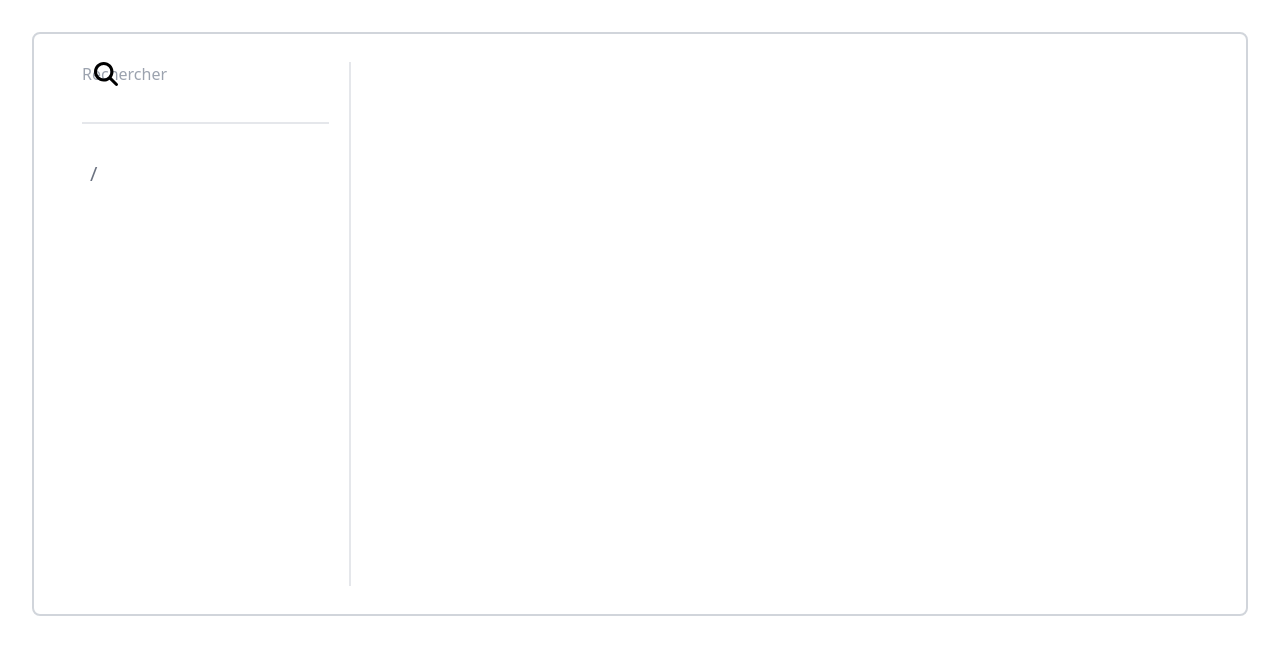
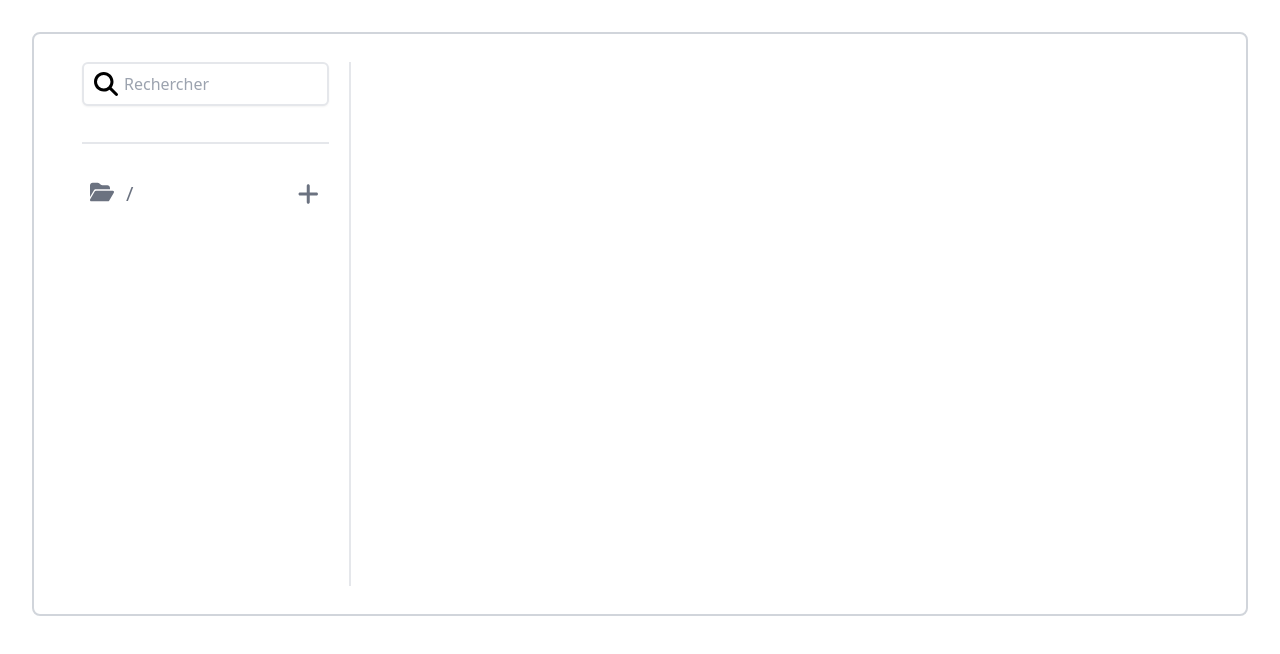
Before and after one commit to TheoMeunier/vue-filemanager, a Vue app: page / in a window 1280 px wide. Shown: the top 654 px of the page. Built offline with nearby package versions, Linux system fonts and the light colour scheme.

Commit message:
add current file svg default value h / w

```diff
--- a/src/components/ui/Icons/IconPlus.vue
+++ b/src/components/ui/Icons/IconPlus.vue
@@ -1,11 +1,18 @@
 <template>
-  <svg xmlns="http://www.w3.org/2000/svg" viewBox="0 0 448 512">
+  <svg xmlns="http://www.w3.org/2000/svg" :width="props.size" :height="props.size" viewBox="0 0 448 512">
     <!--! Font Awesome Pro 6.3.0 by @fontawesome - https://fontawesome.com License - https://fontawesome.com/license (Commercial License) Copyright 2023 Fonticons, Inc. -->
-    <path
+    <path fill="currentColor"
         d="M240 80c0-17.7-14.3-32-32-32s-32 14.3-32 32V224H32c-17.7 0-32 14.3-32 32s14.3 32 32 32H176V432c0 17.7 14.3 32 32 32s32-14.3 32-32V288H384c17.7 0 32-14.3 32-32s-14.3-32-32-32H240V80z"/>
   </svg>
 </template>
 
-<script></script>
+<script setup>
+const props = defineProps({
+  size: {
+    type: Number,
+    default: 24
+  }
+})
+</script>
 
 <style scoped></style>
--- a/src/components/ui/Icons/IconSearch.vue
+++ b/src/components/ui/Icons/IconSearch.vue
@@ -1,11 +1,18 @@
 <template>
-  <svg xmlns="http://www.w3.org/2000/svg" viewBox="0 0 512 512">
+  <svg xmlns="http://www.w3.org/2000/svg" :width="props.size" :height="props.size" viewBox="0 0 512 512">
     <!--! Font Awesome Pro 6.3.0 by @fontawesome - https://fontawesome.com License - https://fontawesome.com/license (Commercial License) Copyright 2023 Fonticons, Inc. -->
-    <path
+    <path fill="currentColor" fill-rule="evenodd"
         d="M416 208c0 45.9-14.9 88.3-40 122.7L502.6 457.4c12.5 12.5 12.5 32.8 0 45.3s-32.8 12.5-45.3 0L330.7 376c-34.4 25.2-76.8 40-122.7 40C93.1 416 0 322.9 0 208S93.1 0 208 0S416 93.1 416 208zM208 352a144 144 0 1 0 0-288 144 144 0 1 0 0 288z"/>
   </svg>
 </template>
 
-<script></script>
+<script setup>
+const props = defineProps({
+  size: {
+    type: Number,
+    default: 24
+  }
+})
+</script>
 
 <style scoped></style>
--- a/src/components/ui/Icons/IconfolderOpen.vue
+++ b/src/components/ui/Icons/IconfolderOpen.vue
@@ -1,11 +1,18 @@
 <template>
-  <svg xmlns="http://www.w3.org/2000/svg" viewBox="0 0 576 512">
+  <svg xmlns="http://www.w3.org/2000/svg" :width="props.size" :height="props.size" viewBox="0 0 576 512">
     <!--! Font Awesome Pro 6.3.0 by @fontawesome - https://fontawesome.com License - https://fontawesome.com/license (Commercial License) Copyright 2023 Fonticons, Inc. -->
-    <path
+    <path fill="currentColor"
         d="M88.7 223.8L0 375.8V96C0 60.7 28.7 32 64 32H181.5c17 0 33.3 6.7 45.3 18.7l26.5 26.5c12 12 28.3 18.7 45.3 18.7H416c35.3 0 64 28.7 64 64v32H144c-22.8 0-43.8 12.1-55.3 31.8zm27.6 16.1C122.1 230 132.6 224 144 224H544c11.5 0 22 6.1 27.7 16.1s5.7 22.2-.1 32.1l-112 192C453.9 474 443.4 480 432 480H32c-11.5 0-22-6.1-27.7-16.1s-5.7-22.2 .1-32.1l112-192z"/>
   </svg>
 </template>
 
-<script></script>
+<script setup>
+const props = defineProps({
+  size: {
+    type: Number,
+    default: 24
+  }
+})
+</script>
 
 <style scoped></style>
--- a/src/components/ui/Sidebar/Search.vue
+++ b/src/components/ui/Sidebar/Search.vue
@@ -1,8 +1,8 @@
 <template>
   <div class="pb-9 border-b-2 border-gray-200">
-    <form class="input__icon ">
+    <form class="input__icon">
       <div class="input__icon__icon">
-        <IconSearch class="h-6 h-6"/>
+        <IconSearch/>
       </div>
       <input
              type="text"
@@ -27,8 +27,7 @@ import IconSearch from "../Icons/IconSearch.vue";
   @apply flex absolute inset-y-0 left-0 items-center pl-3 pointer-events-none;
 }
 
-.input__icon .input__icon__icon input {
-  @apply rounded-md shadow-sm border-gray-300 focus:border-indigo-300 focus:ring focus:ring-indigo-200 focus:ring-opacity-50 w-full pl-10;
-  background: #f3f3f3;
+.input__icon input {
+  @apply rounded-md shadow-sm border-2 border-gray-200 focus:border-indigo-300 focus:ring focus:ring-indigo-200 focus:ring-opacity-50 w-full pl-10 py-2;
 }
 </style>
--- a/src/components/ui/Sidebar/Sidebar.vue
+++ b/src/components/ui/Sidebar/Sidebar.vue
@@ -4,11 +4,11 @@
 
     <div class="mt-8">
       <div class="folder flex justify-between items-center text-xl text-gray-500  px-2">
-        <div class="py-1">
-          <i class="fa-solid fa-folder-open"></i>
-          /
+        <div class="py-1 flex">
+            <IconfolderOpen/>
+            <p class="ml-3">/</p>
         </div>
-        <i class="fa-solid fa-plus"></i>
+        <IconPlus/>
       </div>
 
       <folders/>
@@ -19,4 +19,6 @@
 <script setup>
 import Search from "./Search.vue";
 import Folders from "./Folders.vue";
+import IconfolderOpen from "../Icons/IconfolderOpen.vue";
+import IconPlus from "../Icons/IconPlus.vue";
 </script>
```
